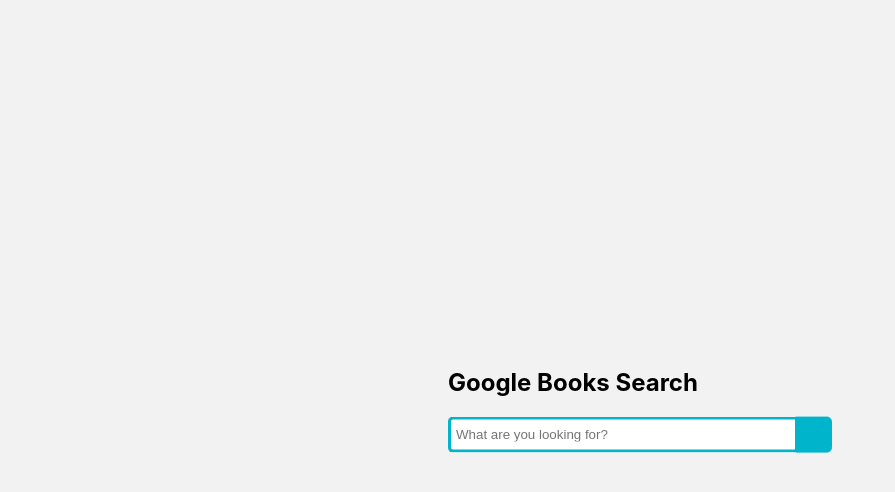
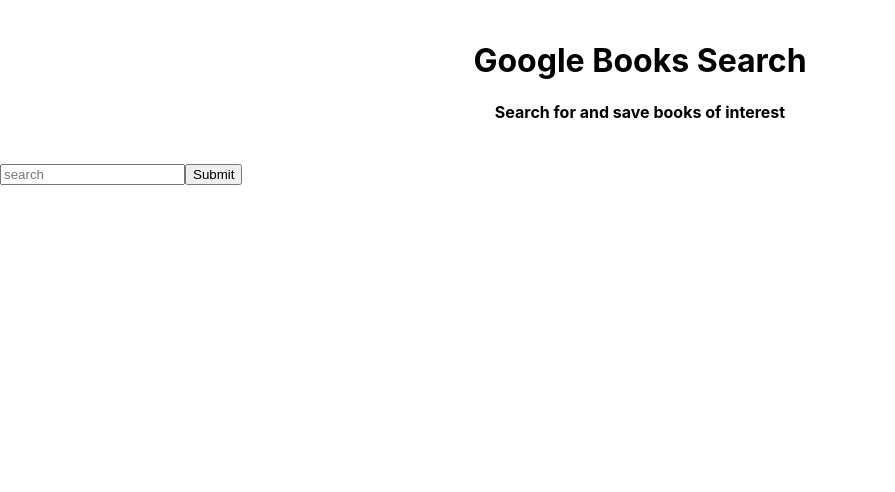
Before and after one commit to ttmgs/Google-Books-Search, a React (Create React App) app: page / in a window 1280 px wide. Shown: the top 492 px of the page, without its empty margins (0-895 px from the left). Built offline with nearby package versions, Linux system fonts and the light colour scheme.

Commit message:
header and search input function added and rendered

```diff
--- a/src/App.js
+++ b/src/App.js
@@ -1,13 +1,18 @@
 // import logo from './logo.svg';
 import './App.css';
-
-import Card from "./components/card"
+import Header from "./components/header/head"
+import Search from "./components/search/search"
 
 
 
 function App()  {
   return (
-    <Card />
+  <div>
+    <Header />
+    <Search />
+
+ </div>
+
   )
 };
 
--- a/src/components/card.js
+++ /dev/null
@@ -1,21 +0,0 @@
-import React from "react";
-import "./style.css";
-
-function Card() {
-  return (
-
-
-<div class="wrap">
-  <h2>Google Books Search</h2>
-   <div class="search">
-      <input type="text" class="searchTerm" placeholder="What are you looking for?"/>
-      <button type="submit" class="searchButton">
-        <i class="fa fa-search"></i>
-     </button>
-   </div>
-</div>
-
-
-  )};
-
-export default Card;
--- /dev/null
+++ b/src/components/header/head.js
@@ -0,0 +1,16 @@
+import React from "react";
+import "./style.css";
+
+function Header() {
+  return (
+
+<header>
+
+
+  <h1>Google Books Search</h1>
+<h4>Search for and save books of interest</h4>
+
+</header>
+  )};
+
+export default Header;
--- /dev/null
+++ b/src/components/header/style.css
@@ -0,0 +1,4 @@
+header {
+  padding: 20px;
+  text-align: center;
+}
--- /dev/null
+++ b/src/components/search/search.js
@@ -0,0 +1,13 @@
+import React from "react";
+import "./style.css";
+
+function Search() {
+  return (
+    <div id="box">
+     <input id="input" placeholder="search" />
+     <button id="button">Submit</button>
+    </div>
+  )
+}
+
+export default Search;
--- a/src/components/style.css
+++ /dev/null
@@ -1,48 +0,0 @@
-@import url(https://fonts.googleapis.com/css?family=Open+Sans);
-
-body{
-  background: #f2f2f2;
-  font-family: 'Open Sans', sans-serif;
-}
-
-.search {
-  width: 100%;
-  position: relative;
-  display: flex;
-}
-
-.searchTerm {
-  width: 100%;
-  border: 3px solid #00B4CC;
-  border-right: none;
-  padding: 5px;
-  height: 20px;
-  border-radius: 5px 0 0 5px;
-  outline: none;
-  color: #9DBFAF;
-}
-
-.searchTerm:focus{
-  color: #00B4CC;
-}
-
-.searchButton {
-  width: 40px;
-  height: 36px;
-  border: 1px solid #00B4CC;
-  background: #00B4CC;
-  text-align: center;
-  color: #fff;
-  border-radius: 0 5px 5px 0;
-  cursor: pointer;
-  font-size: 20px;
-}
-
-/*Resize the wrap to see the search bar change!*/
-.wrap{
-  width: 30%;
-  position: absolute;
-  top: 50%;
-  left: 50%;
-  transform: translate(-50%, -50%);
-}
```
Also changed, not shown: src/components/search/style.css (added).
